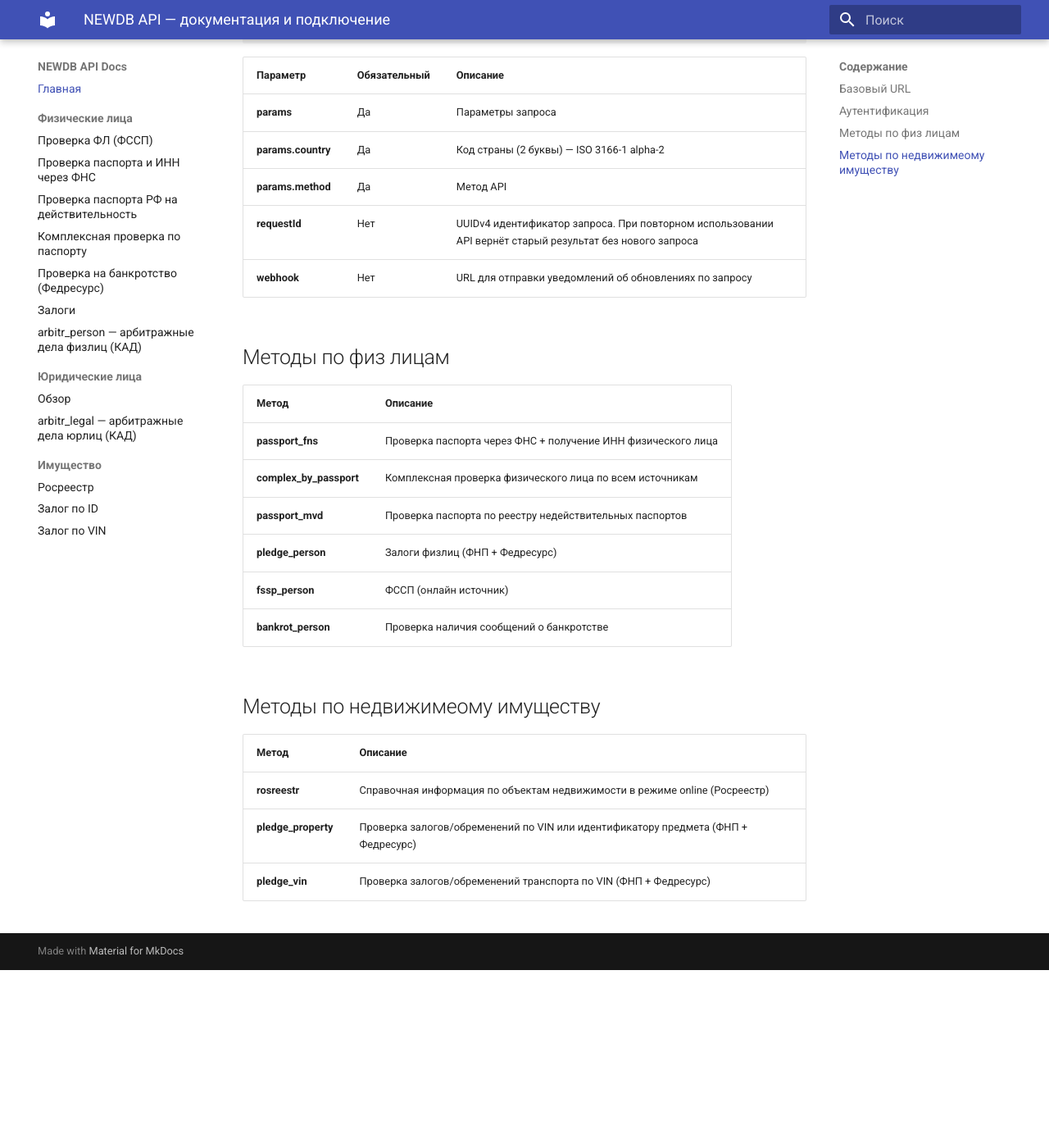
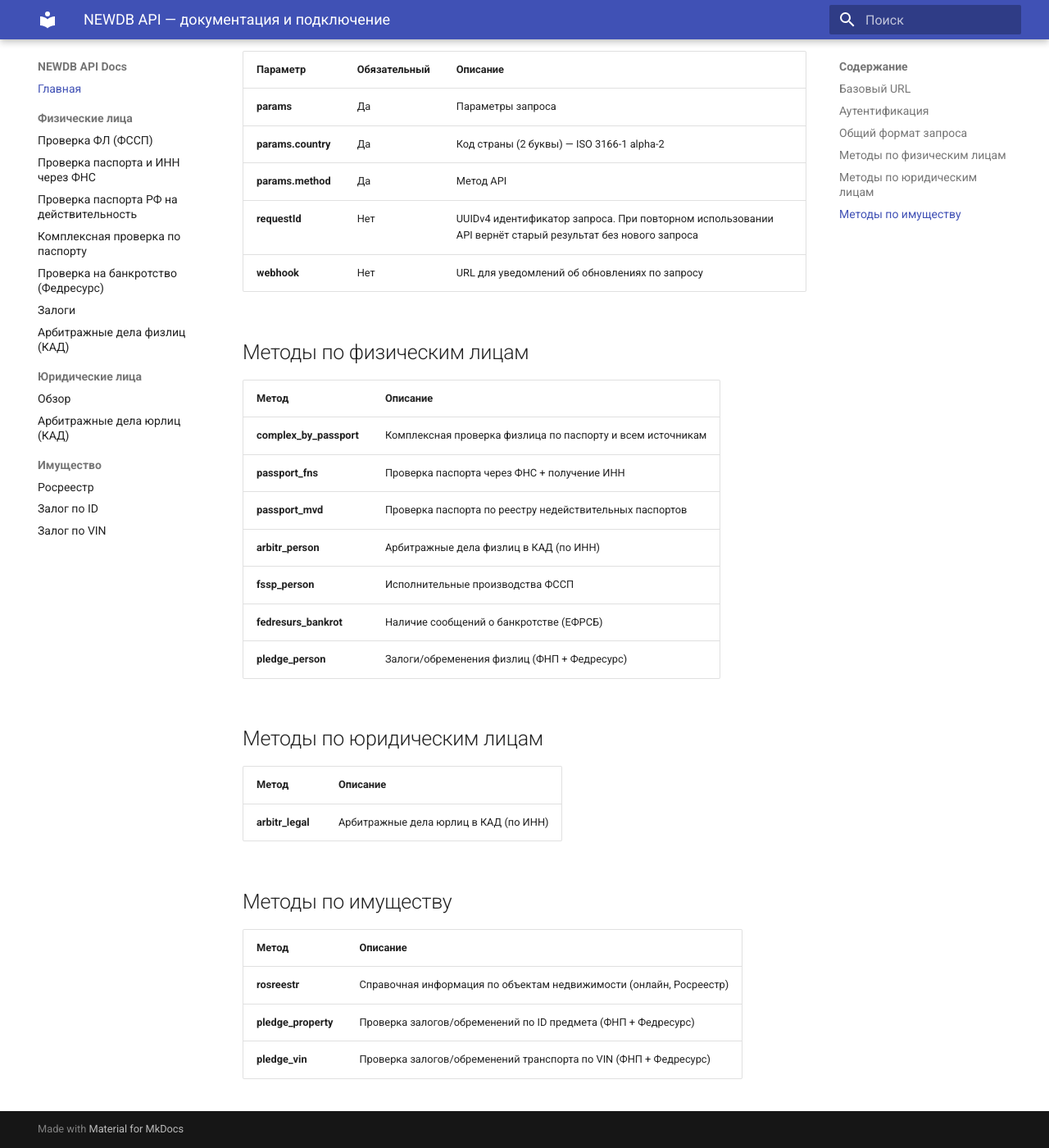
Before and after one commit to avpm05/newdb_docs, an MkDocs documentation site: the page built from docs/index.md, in a window 1280 px wide and 1400 px high, scrolled down 830 px. Shown: the whole window at 82% size. Built offline with MkDocs 1.6.1 and Material for MkDocs 9.7.7, drawn with Linux system fonts in a browser that asks for light colours; before the commit the page ends 2013 px from its top, so only the background shows below that; some of the changed text lies outside the part shown.

Commit message:
update index

````diff
--- a/docs/index.md
+++ b/docs/index.md
@@ -13,8 +13,7 @@ meta:
 
 # NEWDB — REST API
 
-Добро пожаловать в документацию NEWDB. Здесь вы найдёте описание REST API, примеры запросов/ответов,
-а также **метаданные для AI-агентов** (раздел `x-ai` в описаниях методов).
+Добро пожаловать в документацию NEWDB. Здесь вы найдёте описание REST API, примеры запросов/ответов, а также **метаданные для AI-агентов** (раздел `x-ai` в описаниях методов).
 
 ## Базовый URL
 
@@ -30,50 +29,50 @@ https://api.newdb.net/v2
 X-API-KEY: <your_token>
 ```
 
-API разработан для проведение комплексных проверок юридических и физических лиц.
-Для получения токена напишите письмо на access@newdb.net
+API разработан для проведения комплексных проверок юридических и физических лиц. Для получения токена напишите письмо на access@newdb.net.
 
+## Общий формат запроса
 
-Для получения данных по методам API необходимо отправить POST запрос на URL https://api.newdb.net/v2
-Общий формат запроса
-
-```
-POST https://api.newdb.net/v2
-```
+Отправьте POST на `https://api.newdb.net/v2`:
 
 ```json
 {
-"params": "{...}",
-"requestId": "<uuid4>",
-"webhook": "<url>"
+  "params": { "...": "..." },
+  "requestId": "<uuid4>",
+  "webhook": "<url>"
 }
 ```
 
-| Параметр          | Обязательный | Описание                                                                                               |
-|-------------------|--------------|----------------------------------------------------------------------------------------------------------|
-| **params**        | Да           | Параметры запроса                                                                                        |
-| **params.country**| Да           | Код страны (2 буквы) — ISO 3166-1 alpha-2                                                                |
-| **params.method** | Да           | Метод API                                                                                                |
-| **requestId**     | Нет          | UUIDv4 идентификатор запроса. При повторном использовании API вернёт старый результат без нового запроса |
-| **webhook**       | Нет          | URL для отправки уведомлений об обновлениях по запросу                                                   |
+| Параметр            | Обязательный | Описание                                                                                               |
+|---------------------|--------------|--------------------------------------------------------------------------------------------------------|
+| **params**          | Да           | Параметры запроса                                                                                      |
+| **params.country**  | Да           | Код страны (2 буквы) — ISO 3166-1 alpha-2                                                              |
+| **params.method**   | Да           | Метод API                                                                                              |
+| **requestId**       | Нет          | UUIDv4 идентификатор запроса. При повторном использовании API вернёт старый результат без нового запроса |
+| **webhook**         | Нет          | URL для уведомлений об обновлениях по запросу                                                          |
 
+## Методы по физическим лицам
 
+| Метод                    | Описание                                                                |
+|--------------------------|-------------------------------------------------------------------------|
+| **complex_by_passport**  | Комплексная проверка физлица по паспорту и всем источникам              |
+| **passport_fns**         | Проверка паспорта через ФНС + получение ИНН                             |
+| **passport_mvd**         | Проверка паспорта по реестру недействительных паспортов                 |
+| **arbitr_person**        | Арбитражные дела физлиц в КАД (по ИНН)                                  |
+| **fssp_person**          | Исполнительные производства ФССП                                        |
+| **fedresurs_bankrot**    | Наличие сообщений о банкротстве (ЕФРСБ)                                 |
+| **pledge_person**        | Залоги/обременения физлиц (ФНП + Федресурс)                             |
 
-## Методы по физ лицам
+## Методы по юридическим лицам
 
-| Метод                   | Описание                                                     |
-|-------------------------|--------------------------------------------------------------|
-| **passport_fns**        | Проверка паспорта через ФНС + получение ИНН физического лица |
-| **complex_by_passport** | Комплексная проверка физического лица по всем источникам  |
-| **passport_mvd**        | Проверка паспорта по реестру недействительных паспортов      |
-| **pledge_person**       | Залоги физлиц (ФНП + Федресурс)                              |
-| **fssp_person**         | ФССП (онлайн источник)                                       |
-| **bankrot_person**   | Проверка наличия сообщений о банкротстве                    |
+| Метод             | Описание                                                |
+|-------------------|---------------------------------------------------------|
+| **arbitr_legal**  | Арбитражные дела юрлиц в КАД (по ИНН)                   |
 
-## Методы по недвижимеому имуществу
+## Методы по имуществу
 
-| Метод                   | Описание                                                     |
-|-------------------------|--------------------------------------------------------------|
-| **rosreestr**           | Справочная информация по объектам недвижимости в режиме online (Росреестр) |
-| **pledge_property**     | Проверка залогов/обременений по VIN или идентификатору предмета (ФНП + Федресурс) |
-| **pledge_vin**          | Проверка залогов/обременений транспорта по VIN (ФНП + Федресурс) |
+| Метод               | Описание                                                                                  |
+|---------------------|-------------------------------------------------------------------------------------------|
+| **rosreestr**       | Справочная информация по объектам недвижимости (онлайн, Росреестр)                       |
+| **pledge_property** | Проверка залогов/обременений по ID предмета (ФНП + Федресурс)                             |
+| **pledge_vin**      | Проверка залогов/обременений транспорта по VIN (ФНП + Федресурс)                          |
--- a/mkdocs.yml
+++ b/mkdocs.yml
@@ -26,11 +26,11 @@ nav:
       - Комплексная проверка по паспорту: fiz/04-complex_by_passport.md
       - Проверка на банкротство (Федресурс): fiz/05-fedresurs_bankrot.md
       - Залоги : fiz/06-pledge_person.md
-      - arbitr_person — арбитражные дела физлиц (КАД): fiz/07-arbitr_person.md
+      - Арбитражные дела физлиц (КАД): fiz/07-arbitr_person.md
 
   - Юридические лица:
       - Обзор: legal/index.md
-      - arbitr_legal — арбитражные дела юрлиц (КАД): legal/01-arbitr_legal.md
+      - Арбитражные дела юрлиц (КАД): legal/01-arbitr_legal.md
   - Имущество:
       - Росреестр: property/01-rosreestr.md
       - Залог по ID: property/02-pledge_property.md
````
